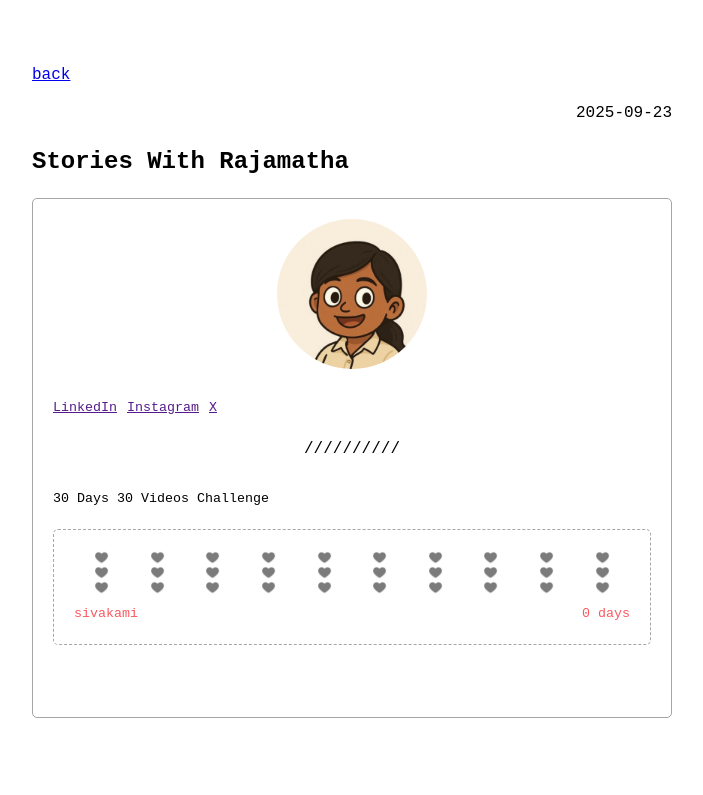
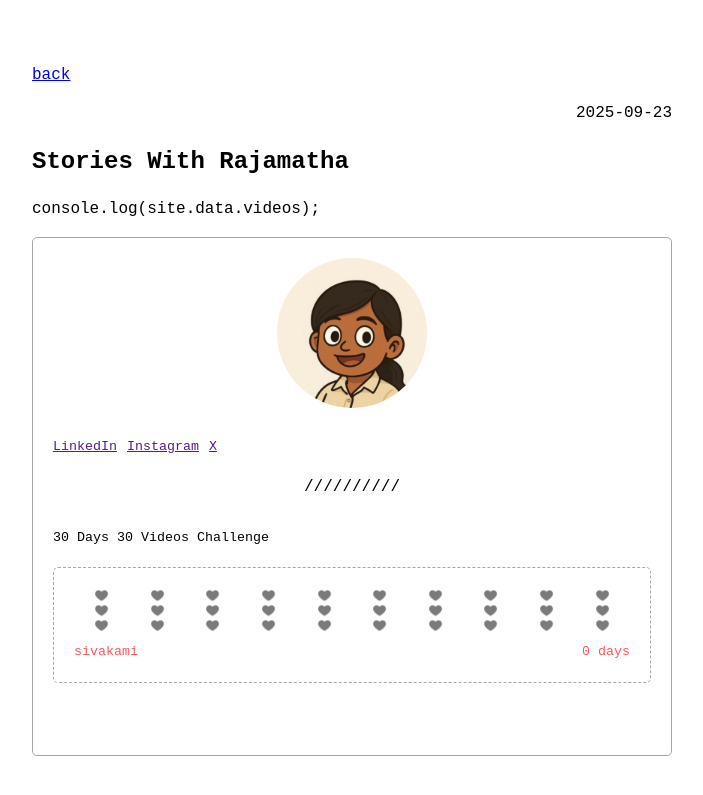
Before and after one commit to VallarasuS/Vallarasu.in, a Jekyll site: the page built from docs/_posts/2025-09-23-stories-with-rajamatha.md, in a window 1280 px wide. Shown: the top 795 px of the page, without its empty margins (288-991 px from the left). Built offline with Jekyll 4.4.1, drawn with Linux system fonts in a browser that asks for light colours.

Commit message:
Update 2025-09-23-stories-with-rajamatha.md

```diff
--- a/docs/_posts/2025-09-23-stories-with-rajamatha.md
+++ b/docs/_posts/2025-09-23-stories-with-rajamatha.md
@@ -3,6 +3,8 @@ layout: post
 category: 30Days
 author: sivakami
 ---
+
+console.log(site.data.videos);
 
 {% assign days = site.data.videos[post.author].days | default: 0 %}
 {% assign entries = site.data.videos[post.author].posts | default: [] %}
```
